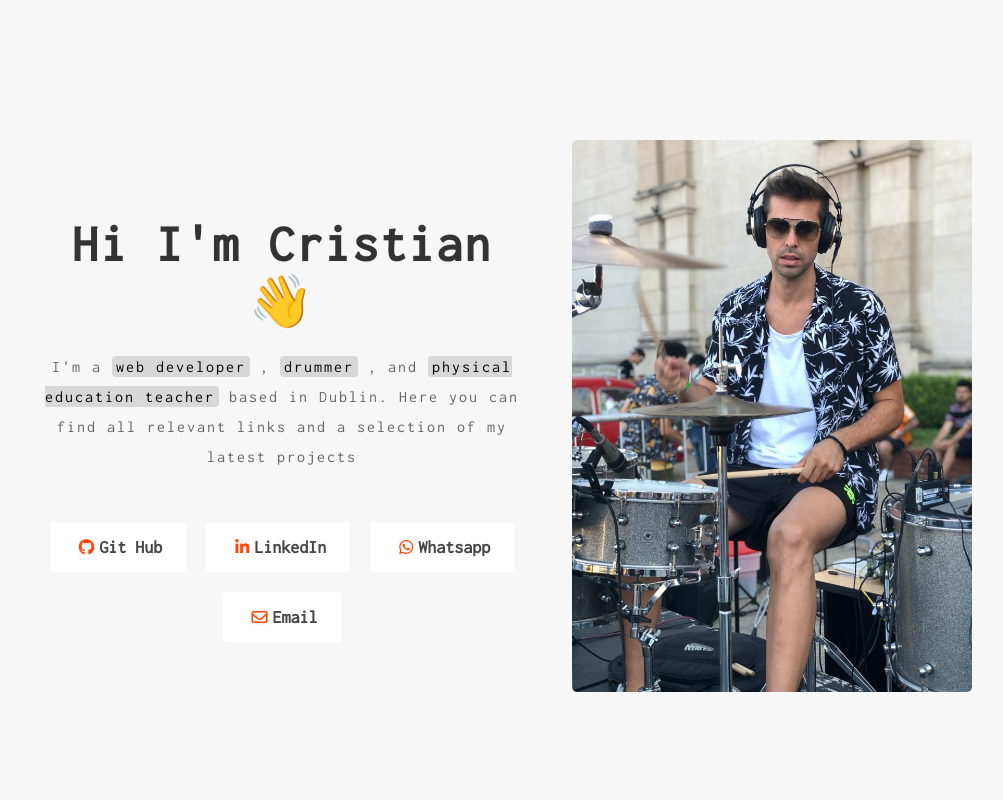
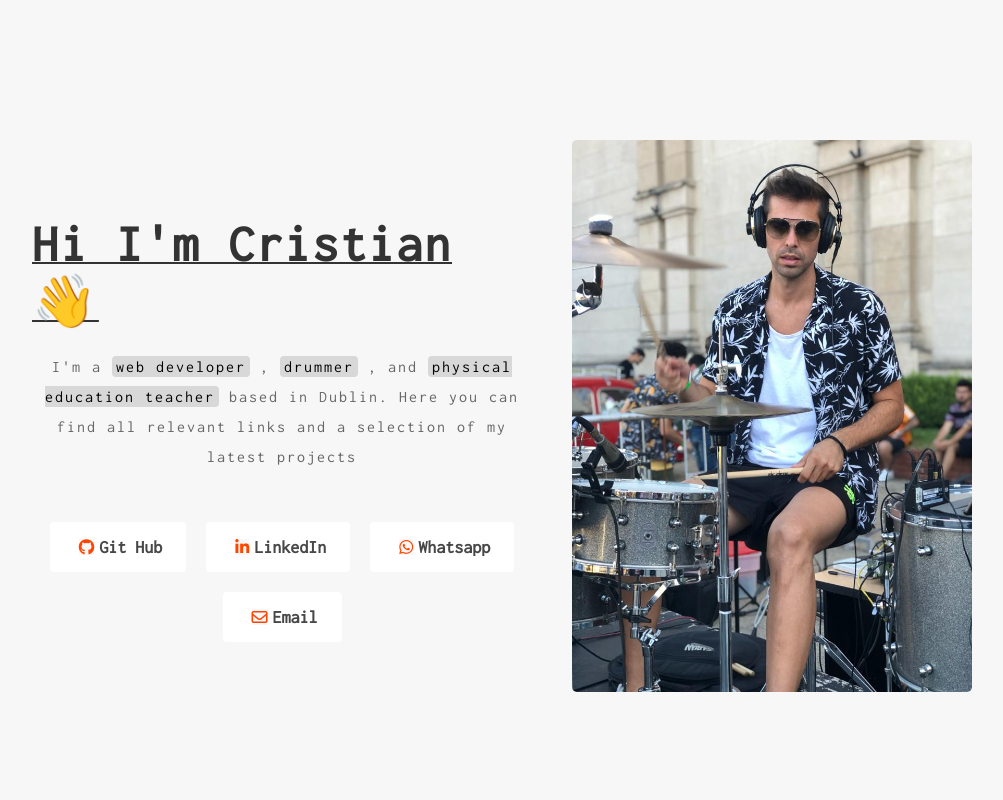
Before and after one commit to CristianMozetich/Portfolio, a React (Vite) app: page / in a window 1280 px wide. Shown: the top 800 px of the page, without its empty margins (158-1161 px from the left). Built offline with nearby package versions, Linux system fonts and the light colour scheme.

Commit message:
probando titulo

```diff
--- a/src/Components/Proyects/Proyects.css
+++ b/src/Components/Proyects/Proyects.css
@@ -1,4 +1,4 @@
-.titulo_proyectos{
+h1{
     text-align: left;
     font-size: 36px;
     text-decoration: underline 2px;
```
